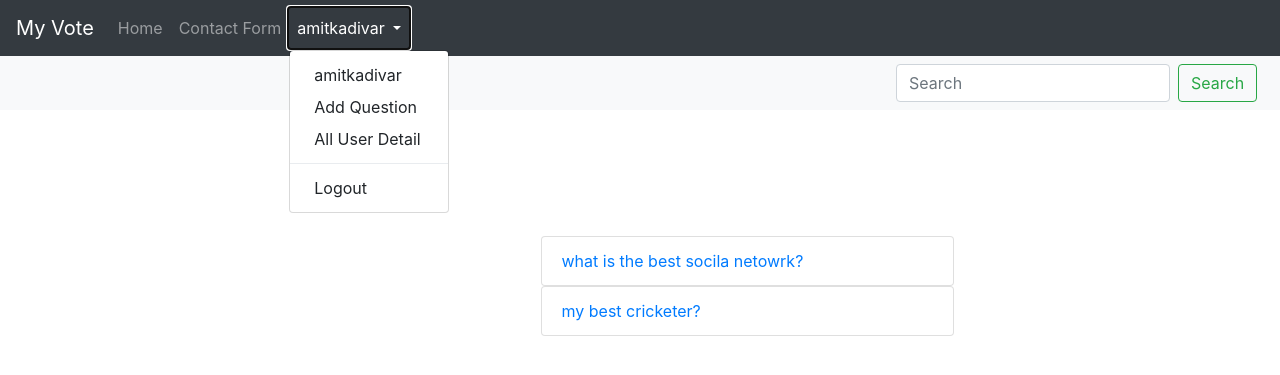
After one commit to amitkadivar1/VotingApp, a Django app: page /userdetail/ in a window 1280 px wide, after a click that opens the changed part. The commit adds this page. Shown: the top 375 px of the page. Run offline with Django 3.2, Linux system fonts and the light colour scheme; a user stored in the database is signed in; data comes from the database, SQL or seed files in the repository; both versions use the stored data as it was after the commit; some libraries are stand-ins or nearby versions.

Commit message:
Add files via upload

```diff
--- a/learnproject/urls.py
+++ b/learnproject/urls.py
@@ -18,6 +18,6 @@ from django.urls import path,include
 
 urlpatterns = [
     path('admin/', admin.site.urls),
-    path('',include('lernapp.urls')),
+    path('',include("lernapp.urls")),
 
 ]
--- a/lernapp/urls.py
+++ b/lernapp/urls.py
@@ -2,7 +2,11 @@ from django.urls import path
 from . import views
 app_name='lernapp'
 urlpatterns =[
-    path('index/',views.index,name='index'),
+    path('',views.index,name='index'),
+    path('userdetail/',views.userdetail,name='userdetail'),
+    path('<int:question_id>/userdetail/',views.userquedetail,name='userquedetail'),
+    path('<int:question_id>/deletequestion/',views.delete_question,name='deletequestion'),
+    path('<int:choice_id>/deletechoice/',views.delete_choice,name='deletechoice'),
     path('<int:question_id>/detail/',views.detail,name='detail'),
     path('<int:question_id>/vote/',views.vote,name='vote'),
     path('<int:question_id>/results/',views.results,name='results'),
--- a/lernapp/views.py
+++ b/lernapp/views.py
@@ -3,38 +3,70 @@ from django.http import HttpResponse,HttpResponseRedirect
 from django.contrib.auth import authenticate,login,get_user_model,logout
 from .forms import ContactForm,LoginForm,RegistrationForm
 from django.contrib.auth.decorators import login_required
-from .models import Choice,Question
+from .models import Choice,Question,UserVote,Login
+
+from django.contrib import messages
+
 from django.utils import timezone
 import datetime
 # Create your views here.
 @login_required(login_url='/login')
 def index(request):
-    question=Question.objects.all
+    print(request.session.get("user"))
+    question=Question.objects.all()
     return render(request,'learnapp/home.html',{'question':question})
+    # else:
+    #     return redirect('lernapp:login')
 
 
 @login_required(login_url='/login')
 def detail(request,question_id):
+    list=[]
     question=get_object_or_404(Question,pk=question_id)
-    choice=question.choice_set.all
-    return render(request,'learnapp/detail.html',{'choice':choice,'question':question})
-
+    uservote=question.uservote_set.all()
+    for vote in uservote:
+        list.append(vote.user)
+    if request.user in list:
+        messages.error(request,"You Already give vote for this Question")
+        return redirect('lernapp:index')
+    else:
+        print("2")
+        choice=question.choice_set.all()
+        return render(request,'learnapp/detail.html',{'choice':choice,'question':question})
 @login_required(login_url='/login')
 def vote(request,question_id):
+    list=[]
     question=get_object_or_404(Question,pk=question_id)
+    uservote=question.uservote_set.all()
     choice=question.choice_set.all()
-    try:
-        selected_choice=question.choice_set.get(pk=request.POST['choice'])
-    except (KeyError,Choice.DoesNotExist):
-        return render(request,'learnapp/detail.html',{
-                                                    'question':question,
-                                                    'choice':choice,
-                                                    'error_message':"you're not selected any choice",
-                                                     })
+    selected_choice=question.choice_set.get(pk=request.POST['choice'])
+    for vote in uservote:
+        list.append(vote.user)
+    if request.user in list:
+        print("Exist")
+        return redirect('lernapp:index')
     else:
-        selected_choice.votes += 1
-        selected_choice.save()
-        return HttpResponseRedirect(reverse('lernapp:results', args=(question.id,)))
+        try:
+            selected_choice=question.choice_set.get(pk=request.POST['choice'])
+            print(selected_choice)
+        except (KeyError,Choice.DoesNotExist):
+            return render(request,'learnapp/detail.html',{'question':question,'choice':choice,'error_message':"you're not selected any choice",
+                                                        })
+        else:
+            print("vote")
+            selected_choice.votes += 1
+            selected_choice.save()
+            selected_choice.user=request.user
+            selected_choice.save()
+            vote=selected_choice.votes
+            print(vote)
+            question.count +=1
+            question.save()
+            count=question.count
+            UserVote.objects.create(user=request.user,question=question,choice=selected_choice,votes=vote,count=count)
+        # print(selected_choice.user)
+            return HttpResponseRedirect(reverse('lernapp:results', args=(question.id,)))
+
 
 @login_required(login_url='/login')
 def results(request,question_id):
@@ -45,6 +77,21 @@ def results(request,question_id):
 def choiceform(request,question_id):
     question=Question.objects.get(pk=question_id)
     return render(request,'learnapp/createchoice.html',{'question':question})
+
+def delete_choice(request,choice_id):
+    choice=get_object_or_404(Choice,pk=choice_id)
+    question=choice.question
+    print(choice)
+    choice.delete()
+    return render(request,'learnapp/detail.html',{'choice':choice,'question':question})
+
+def delete_question(request,question_id):
+    question_id=get_object_or_404(Question,pk=question_id)
+    question_id.delete()
+    question=Question.objects.all()
+
+    return render(request,'learnapp/home.html',{'question':question})
+
 
 @login_required(login_url='/login')
 def addchoice(request,question_id):
@@ -62,11 +109,6 @@ def search(request):
         search=request.POST.get('search')
         print(search)
         search_filter=Question.objects.filter(question_text__startswith=search)
-
-            # if search_filter[0]==None:
-            #     search_filter=Question.objects.filter(question_text__endswith=search)
-            #     print(search_filter[0])
-            # print(search_filter[0])
         return render(request,'learnapp/search.html',{'search_filter':search_filter,'search':search})
     else:
         print("not post ")
@@ -86,25 +128,6 @@ def createquestion(request):
         error_message="succefuly add question"
         context={'question':question,'error_message':error_message,}
 
-        # for question in questions:
-        #     list.append(question.question_text)
-        # print(list)
-        # if  get_new_question in list:
-        #     print(question.question_text)
-        #     question=Question.objects.all()
-        #     error_message="same question already avilable "
-        #     context={
-        #     'question':question,
-        #     'error_message':error_message,
-        #     }
-        # else:
-        #     print(question.question_text)
-        #     print('else')
-        #     new_question=Question(question_text=get_new_question,pub_date=timezone.now())
-        #     new_question.save()
-        #     question=Question.objects.all()
-        #     error_message="succefuly add question"
-        #     context={'question':question,'error_message':error_message,}
 
         return render(request,'learnapp/home.html',context)
 @login_required(login_url='/login')
@@ -124,6 +147,7 @@ def contact(request):
     return render(request,'learnapp/contact_form.html',content)
 
 def login_page(request):
+
     loginform=LoginForm(request.POST or None)
     context={
         'title':"Login Form",
@@ -139,11 +163,14 @@ def login_page(request):
         if user is not None:
             print(request.user.is_authenticated)
             login(request,user)
-            # print(request.user.is_authenticated)
-            # context['form']=LoginForm()
-            return redirect('/index')
+            request.session['user']=request.user.username
+            Login.objects.create(username=request.user,session_name=True)
+            return redirect('lernapp:index')
+        # elif Login.session_name==True:
+        #         return redirect('lernapp:index')
         else:
-            print('Error')
+            messages.error(request,"Enter Detail is wrong please check!!!!")
+            return redirect('lernapp:login')
     return render(request,'learnapp/login.html',context)
 
 
@@ -154,17 +181,63 @@ def registration_page(request):
         'title':'Registration Form',
         'form':form,
     }
+
     if form.is_valid():
         # print(form.cleaned_data)
         username=form.cleaned_data.get('username')
         email=form.cleaned_data.get('email')
         password=form.cleaned_data.get('password')
         new_user=user.objects.create_user(username,email,password)
+
         # print(new_user)
         return redirect('/login/')
     else:
-        print(form.errors )
+        print(form.error)
     return render(request,'learnapp/registration_page.html',context)
+@login_required(login_url='/login')
+def userdetail(request):
+    if request.user.is_staff:
+        question=Question.objects.all()
+        context={'question':question}
+    else:
+        print("you are not authenticate person ")
+    return render(request,'learnapp/userque.html',context)
+@login_required(login_url='/login')
+def userquedetail(request,question_id):
+    votes=0
+    list=[]
+    question=get_object_or_404(Question, pk=question_id)
+    choice=question.choice_set.all()
+    uservote=question.uservote_set.all()
+    print(uservote)
+    for ch in choice:
+        votes+=ch.votes
+    for uv in uservote:
+        list.append(uv.user)
+
+    if len(list)==0 :
+        user="No any user give vote "
+        context={
+            'question':question,
+            'choice':choice,
+            'message':user,
+        # 'votes':vote
+        }
+    else:
+        totaluser=len(list)
+        print(list)
+        context={
+            'question':question,
+            'choice':choice,
+            'votes':votes,
+            'user':list,
+            'totaluser':totaluser,
+        # 'votes':vote
+        }
+    return render(request,'learnapp/userquedetail.html',context)
+
 def logout_page(request):
     logout(request)
-    return redirect('/login/')
+    message=messages.success(request,'succefuly logout!!')
+
+    return render(request,'learnapp/logout.html',{'message':message})
--- /dev/null
+++ b/static/js/question.js
@@ -0,0 +1,5 @@
+var que={{error}}
+if (que=='True'){
+  alert("Already ")
+  // window.open('','_self');
+}
--- a/templates/learnapp/base.html
+++ b/templates/learnapp/base.html
@@ -1,5 +1,5 @@
 <nav class="navbar navbar-expand-lg navbar navbar-dark bg-dark bg-light">
-  <a class="navbar-brand" href="#">Navbar</a>
+  <a class="navbar-brand" href="{% url 'lernapp:index' %}">My Vote </a>
   <button class="navbar-toggler" type="button" data-toggle="collapse" data-target="#navbarSupportedContent" aria-controls="navbarSupportedContent" aria-expanded="false" aria-label="Toggle navigation">
     <span class="navbar-toggler-icon"></span>
   </button>
@@ -9,15 +9,23 @@
       <li class="nav-item ">
         <a class="nav-link" href="{% url 'lernapp:index'%}">{% block navhome%}Home{% endblock %} <span class="sr-only">(current)</span></a>
       </li>
-      <li class="nav-item">
-        <a class="nav-link" href="{% url 'lernapp:questionform'%}">Add Question</a>
-      </li>
       <li>
       <a class='nav-link' href={% url 'lernapp:contact'%}>Contact Form </a>
       </li>
       {% if request.user.is_authenticated %}
-      <li>
-        <a  class="nav-link" href="{% url 'lernapp:logout' %}">Logout</a>
+      <li class="nav-item dropdown">
+        <a class="nav-link dropdown-toggle" href="#" id="navbarDropdown" role="button" data-toggle="dropdown" aria-haspopup="true" aria-expanded="false">
+          {{user.username}}
+        </a>
+        <div class="dropdown-menu" aria-labelledby="navbarDropdown">
+          <a class="dropdown-item">{{user.username}}</a>
+          {% if request.user.is_staff %}
+          <a class="dropdown-item" href="{% url 'lernapp:questionform' %}">Add Question</a>
+          <a class="dropdown-item" href="{% url 'lernapp:userdetail' %}">All User Detail</a>
+          {% endif %}
+          <div class="dropdown-divider"></div>
+          <a  class="dropdown-item" href="{% url 'lernapp:logout' %}">Logout</a>
+        </div>
       </li>
       {% else %}
         <li>
@@ -26,14 +34,8 @@
         <li>
           <a class="nav-link" href="{% url 'lernapp:register' %}">Register</a>
         </li>
-
-      {% endif %}
-        <li>
-            <a class="nav-link my-2 my-sm-0 navbar-text">{{user.username}}</a>
-        </li>
-
-
+        {% endif %}
     </ul>
 
-</div>
+  </div>
 </nav>
--- a/templates/learnapp/home.html
+++ b/templates/learnapp/home.html
@@ -1,3 +1,4 @@
+{% load static %}
 <!doctype html>
 <html lang="en">
   <head>
@@ -7,6 +8,7 @@
     <meta charset="utf-8">
     <meta name="viewport" content="width=device-width, initial-scale=1, shrink-to-fit=no">
     <!-- Latest compiled and minified CSS -->
+    <link rel="stylesheet" href="https://use.fontawesome.com/releases/v5.3.1/css/all.css" integrity="sha384-mzrmE5qonljUremFsqc01SB46JvROS7bZs3IO2EmfFsd15uHvIt+Y8vEf7N7fWAU" crossorigin="anonymous">
     <link rel="stylesheet"
       href="https://stackpath.bootstrapcdn.com/bootstrap/4.1.3/css/bootstrap.min.css"
       integrity="sha384-MCw98/SFnGE8fJT3GXwEOngsV7Zt27NXFoaoApmYm81iuXoPkFOJwJ8ERdknLPMO"
@@ -18,7 +20,8 @@
     </script>
 
     <script src="https://cdnjs.cloudflare.com/ajax/libs/popper.js/1.14.3/umd/popper.min.js"
-            integrity="sha384-ZMP7rVo3mIykV+2+9J3UJ46jBk0WLaUAdn689aCwoqbBJiSnjAK/l8WvCWPIPm49"
+            integrity="sha384-ZMP7rVo3mI
+You Already give vote for this QuestionykV+2+9J3UJ46jBk0WLaUAdn689aCwoqbBJiSnjAK/l8WvCWPIPm49"
             crossorigin="anonymous">
     </script>
 
@@ -26,6 +29,7 @@
             integrity="sha384-ChfqqxuZUCnJSK3+MXmPNIyE6ZbWh2IMqE241rYiqJxyMiZ6OW/JmZQ5stwEULTy"
             crossorigin="anonymous">
     </script>
+
   {% endblock %}
   </head>
   <body>
@@ -34,6 +38,7 @@
 
         {% block body %}
           {% if request.user.is_authenticated %}
+
 
         <nav class="navbar navbar-light bg-light" style="padding-left:70%;" >
         <form class="form-inline" action="{% url 'lernapp:search' %}" method="post">
@@ -45,21 +50,32 @@
         <div class="container" style="padding:35px;">
           <div class="container " style="padding:8% 0% 0% 20%">
             <div style="padding-left:53% ;padding-bottom:5px;">
+		{% if request.user.is_staff %}
             <a href="{% url 'lernapp:questionform' %}">
               <button  type="button" class="btn btn-danger" style="margin:0px 0px 0px -56% ">Add New question </button>
               </a>
+
+		{% endif %}
             </div>
-
+            {% for message in messages %}
+            <div class="alert alert-danger">
+              {{message}}
+            </div>
+          {% endfor %}
             <div class="row" >
               <div class="col-sm-6 offset-sm-3">
                 {% for que in question %}
                   <ul class="list-group">
                     <li class="list-group-item">
-                      <a href="{% url 'lernapp:detail' que.id%}"
+                      <a href="{% url 'lernapp:detail' que.id %}"
                          style="text-decoration:none" >
                          {{ que }}
                        </a>
+                      {% if request.user.is_staff %}
+                      <a class="ml-3" id="que" href="{% url 'lernapp:deletequestion' que.id %}"><i class="fas fa-trash-alt"></i></a>
+                      {% endif %}
                     </li>
+
                   </ul>
 
                 {% endfor %}
--- a/templates/learnapp/registration_page.html
+++ b/templates/learnapp/registration_page.html
@@ -33,7 +33,7 @@
                 {{form.errors.password}}
                 <div class="col-md-8 col-12 offset ">
                   <form method="post" style="padding-top:10%;padding-left:60%;">
-                  {% csrf_token %}
+                    {% csrf_token %}
                         {{ form }}
                     <button class="btn btn-default offset-sm-3" style="margin-top:10px">Submit</button>
                     </form>
--- a/templates/learnapp/results.html
+++ b/templates/learnapp/results.html
@@ -14,7 +14,7 @@
             {{ choice.choice_text }}   |  {{ choice.votes }} vote <strong>{{choice.votes | pluralize:"your vote"}}</strong>
           </div>
         {% endfor %}
-      <a href="{% url 'lernapp:detail' question.id %}" class="list-group-item bg-warning"> You to give another votes ??</a>
+      <a href="{% url 'lernapp:index'%}" class="list-group-item bg-warning"> You to give another votes ??</a>
     </div>
   </div>
   </div>
--- /dev/null
+++ b/templates/learnapp/userque.html
@@ -0,0 +1,40 @@
+{% extends 'learnapp/home.html'%}
+  {% block head %}
+    <title>{% block title%}Home Page{% endblock %}</title>
+    {{ block.super}}
+  {% endblock %}
+  {% include 'learnapp/base.html'%}
+  {% block body %}
+    {% if request.user.is_authenticated %}
+        <nav class="navbar navbar-light bg-light" style="padding-left:70%;" >
+        <form class="form-inline" action="{% url 'lernapp:search' %}" method="post">
+          {% csrf_token %}
+          <input class="form-control mr-sm-2" type="text" name='search' placeholder="Search" >
+          <button class="btn btn-outline-success my-2 my-sm-0" type="submit">Search</button>
+        </form>
+      </nav>
+        <div class="container" style="padding:35px;">
+          <div class="container " style="padding:8% 0% 0% 20%">
+            <div style="padding-left:53% ;padding-bottom:5px;">
+            </div>
+
+            <div class="row" >
+              <div class="col-sm-6 offset-sm-3">
+                {% for que in question %}
+                  <ul class="list-group">
+                    <li class="list-group-item">
+                      <a href="{% url 'lernapp:userquedetail' que.id %}"
+                         style="text-decoration:none" >
+                         {{ que }}
+                       </a>
+                    </li>
+                  </ul>
+
+                {% endfor %}
+              </div>
+            </div>
+        </div>
+        {% else %}
+          <h1>Login</h1>
+  {% endif %}
+{% endblock %}
```
Also changed, not shown: lernapp/admin.py (+6 -1 lines), lernapp/models.py (+27 -1 lines), templates/learnapp/detail.html (+15 -9 lines), templates/learnapp/login.html (+23 -35 lines), templates/learnapp/logout.html (added, +27 -0 lines), templates/learnapp/userquedetail.html (added, +64 -0 lines), db.sqlite3, lernapp/migrations/0001_initial.py, lernapp/migrations/0002_login.py (added).
